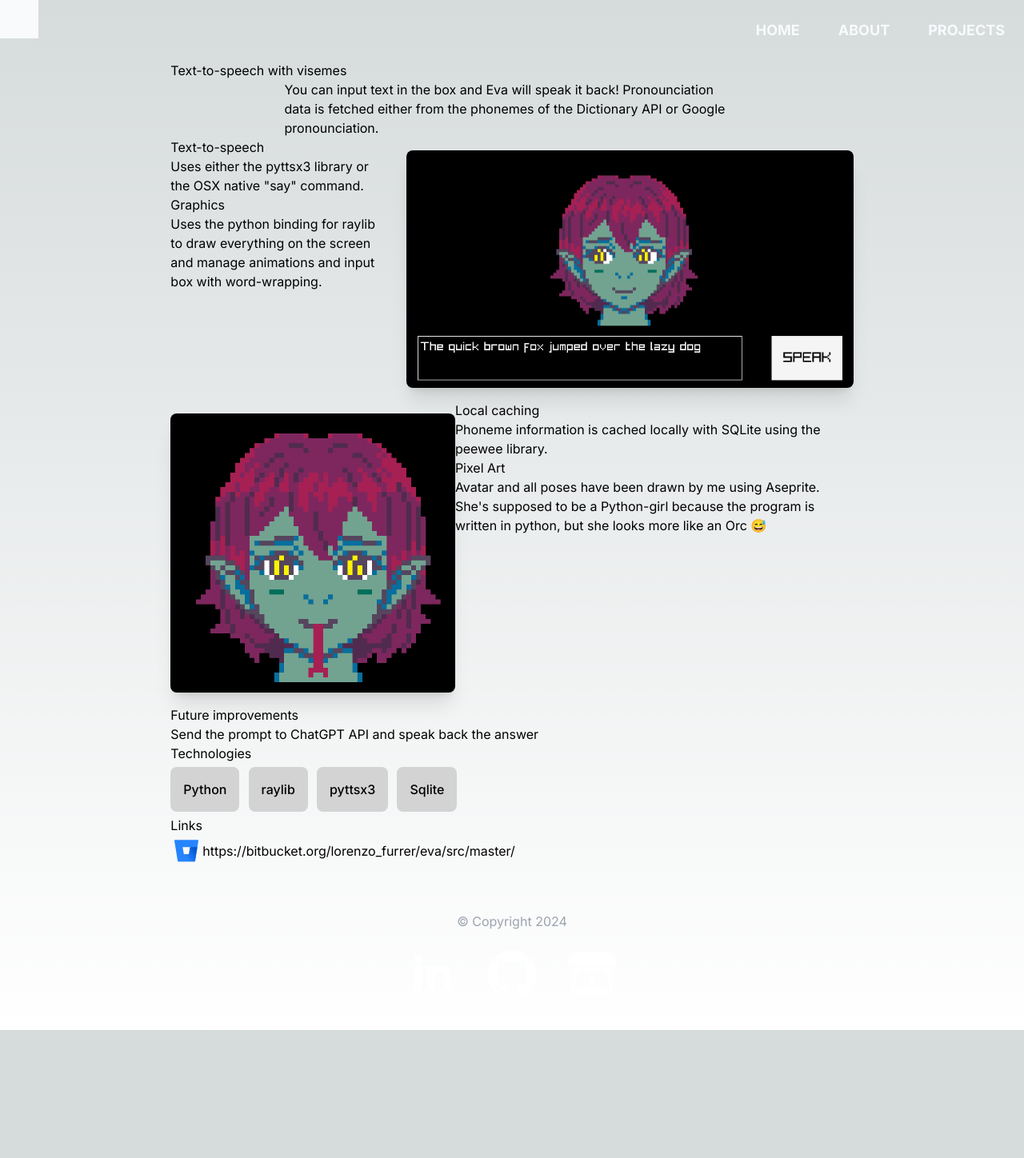
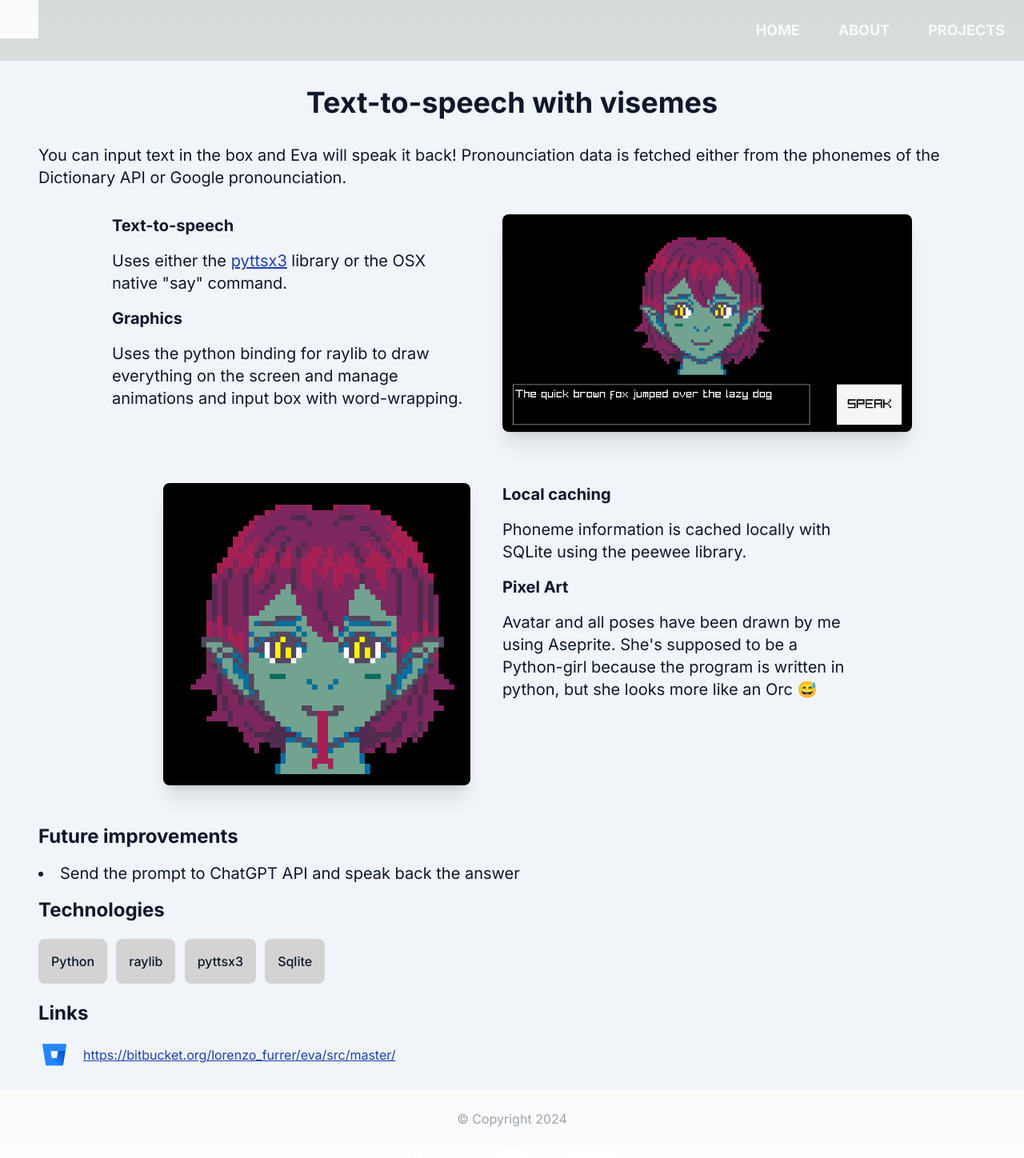
Before and after one commit to Lorenzo603/showroom, a Next.js app: page /project/eva-tts-lip-sync in a window 1280 px wide. Shown: the top 1448 px of the page at 80% size. Before the commit the page ends 1288 px from the top, so only its background shows below. Built offline with nearby package versions, Linux system fonts and the light colour scheme; no server answers.

Commit message:
converted Eva page

```diff
--- a/src/app/project/eva-tts-lip-sync/page.js
+++ b/src/app/project/eva-tts-lip-sync/page.js
@@ -3,6 +3,11 @@ import styles from "../styles.module.css"
 import Link from "next/link";
 import Image from "next/image";
 import ProjectImage from "@/components/ProjectImage";
+
+export const metadata = {
+    title: 'Eva text-to-speech with visemes Project',
+    description: 'Concept avatar with text-to-speech capabilities and rudimental lip syncing. Recognizes a collection of phonemes and visemes to draw the mouth',
+}
 
 export default function ProjectPage({ params }) {
 
@@ -13,103 +18,106 @@ export default function ProjectPage({ params }) {
     }
 
     return (
+        <main>
+            <div className='bg-slate-100 text-slate-900'>
 
-        <Grid item xs={12}>
-            <section className={styles.project_content}>
-                <Grid container justifyContent="center">
-                    <Grid item xs={8}>
-                        <Grid container direction="column">
-
-                            <h1 className={styles.project_h1}>Text-to-speech with visemes</h1>
-                            <Grid container justifyContent="center" className={styles.project_section}>
-                                <Grid item xs={8}>
-                                    <p>
+                <h1 className='text-4xl font-bold text-center p-8'>Text-to-speech with visemes</h1>
+                <p className="text-xl px-12">
                     You can input text in the box and Eva will speak it back!
                     Pronounciation data is fetched either from the phonemes of the Dictionary API or Google pronounciation.
                 </p>
-                                </Grid>
-                            </Grid>
 
-                            <h2 className="visually-hidden">Features</h2>
 
-                            <Grid container spacing={4} justifyContent="center" className={styles.project_section}>
-                                <Grid item xs={12} md={12} lg={4}>
-                                    <h3>Text-to-speech</h3>
-                                    <p>Uses either the <Link target="_blank" href="https://pypi.org/project/pyttsx3/">pyttsx3</Link> library or the OSX native &quot;say&quot; command.</p>
+                <div className="px-12">
+                    <section>
+                        <h2 className="sr-only">Features</h2>
+                        <div className="flex flex-row flex-wrap gap-10 justify-center py-4">
+                            <div className="max-w-md">
+                                <h3 className="text-xl font-bold py-4">Text-to-speech</h3>
+                                <p className="text-xl">Uses either the <Link target="_blank" className="underline text-blue-800" href="https://pypi.org/project/pyttsx3/">pyttsx3</Link> library or the OSX native &quot;say&quot; command.</p>
 
-                                    <h3>Graphics</h3>
-                                    <p>Uses the python binding for raylib to draw everything on the screen and manage animations and input box with word-wrapping.</p>
+                                <h3 className="text-xl font-bold py-4">Graphics</h3>
+                                <p className="text-xl">Uses the python binding for raylib to draw everything on the screen and manage animations and input box with word-wrapping.</p>
+                            </div>
 
-                                </Grid>
-                                <Grid item xs={12} md={12} lg={8}>
-                                    <Grid container justifyContent="center">
+                            <div className="max-w-lg">
                                 <ProjectImage
                                     imageSrc="/img/projects/eva-tts-lip-sync/eva-main-screen.png"
                                     imageAlt="Eva Main Screen"
                                     imageSizes="(max-width: 800px) 100vw, (max-width: 1023px) 100vw,  100vw"
                                 />
-                                    </Grid>
-                                </Grid>
-                            </Grid>
+                            </div>
+                        </div>
 
+                        <div className="flex flex-row flex-wrap gap-10 justify-center py-4">
 
-                            <Grid container justifyContent="center" className={styles.project_section}>
-                                <Grid item xs={12} md={12} lg={5}>
-                                    <Grid container justifyContent="center">
+                            <div className="max-w-sm">
                                 <ProjectImage
                                     imageSrc="/img/projects/eva-tts-lip-sync/eva-tongue.png"
                                     imageAlt="Eva Tongue"
                                     imageSizes="(max-width: 800px) 100vw, (max-width: 1023px) 100vw,  100vw"
                                 />
-                                    </Grid>
-                                </Grid>
-                                <Grid item xs={12} md={12} lg={7}>
+                            </div>
 
-                                    <h3>Local caching</h3>
-                                    <p>Phoneme information is cached locally with SQLite using the peewee library.</p>
+                            <div className="max-w-md">
+                                <h3 className="text-xl font-bold py-4">Local caching</h3>
+                                <p className="text-xl">Phoneme information is cached locally with SQLite using the peewee library.</p>
 
-                                    <h3>Pixel Art</h3>
-                                    <p>Avatar and all poses have been drawn by me using Aseprite. She&#39;s supposed to be a Python-girl because the program is written in python, but she looks more like an Orc &#128517;</p>
+                                <h3 className="text-xl font-bold py-4">Pixel Art</h3>
+                                <p className="text-xl">Avatar and all poses have been drawn by me using Aseprite. She&#39;s supposed to be a Python-girl because the program is written in python, but she looks more like an Orc &#128517;</p>
 
-                                </Grid>
-                            </Grid>
+                            </div>
+                        </div>
+                    </section>
+                </div>
+
+                <div className="px-12">
+                    <section>
+                        <h2 className="text-2xl font-bold py-4">Future improvements</h2>
+                        <ul className="text-xl list-disc list-inside">
+                            <li>Send the prompt to ChatGPT API and speak back the answer</li>
+                        </ul>
+                    </section>
+                </div>
+
+                <div className="px-12">
+                    <section>
+                        <h2 className="text-2xl font-bold py-4">Technologies</h2>
+                        <div className="flex flex-wrap">
+                            {getTechnologies().map(tech => {
+                                return (
+                                    <span key={tech} className='skill'>{tech}</span>
+                                );
+                            })}
+                        </div>
+                    </section>
+                </div>
 
 
-                            <h2 className={styles.project_h2}>Future improvements</h2>
-                            <ul>
-                                <li>Send the prompt to ChatGPT API and speak back the answer</li>
-                            </ul>
-
-                            <h2 className={styles.project_h2}>Technologies</h2>
-                            <Grid item xs={12}>
-                                <Grid container justifyContent="flex-start">
-                                    {getTechnologies().map(tech => {
-                                        return (
-                                            <span key={tech} className="skill">{tech}</span>
-                                        );
-                                    })}
-                                </Grid>
-                            </Grid>
-
-                            <h2 className={styles.project_h2}>Links</h2>
-                            <Grid container alignItems="center" style={{ marginBottom: "2em" }}>
+                <div className="px-12">
+                    <section>
+                        <h2 className="text-2xl font-bold py-4">Links</h2>
+                        <div className="flex flex-wrap items-center gap-4 pb-6">
                             <Link target="_blank" href="https://bitbucket.org/lorenzo_furrer/eva/src/master/">
                                 <Image
                                     src="/img/social/bitbucket-logo.svg"
                                     width={40}
                                     height={40}
+                                    style={{ width: "40px", height: "40px" }}
                                     alt="Eva Bitbucket link"
                                 />
                             </Link>
-                                <Link target="_blank" href="https://bitbucket.org/lorenzo_furrer/eva/src/master/">
+                            <Link target="_blank" className="underline text-blue-800" href="https://bitbucket.org/lorenzo_furrer/eva/src/master/">
                                 https://bitbucket.org/lorenzo_furrer/eva/src/master/
                             </Link>
-                            </Grid>
-                        </Grid>
-                    </Grid>
-                </Grid>
+                        </div>
                     </section>
-        </Grid>
+                </div>
+            </div>
+
+        </main>
+
+
 
     )
 
```
Also changed, not shown: public/img/social/bitbucket-logo.svg. Lines whose indentation alone changed are shown as unchanged.
